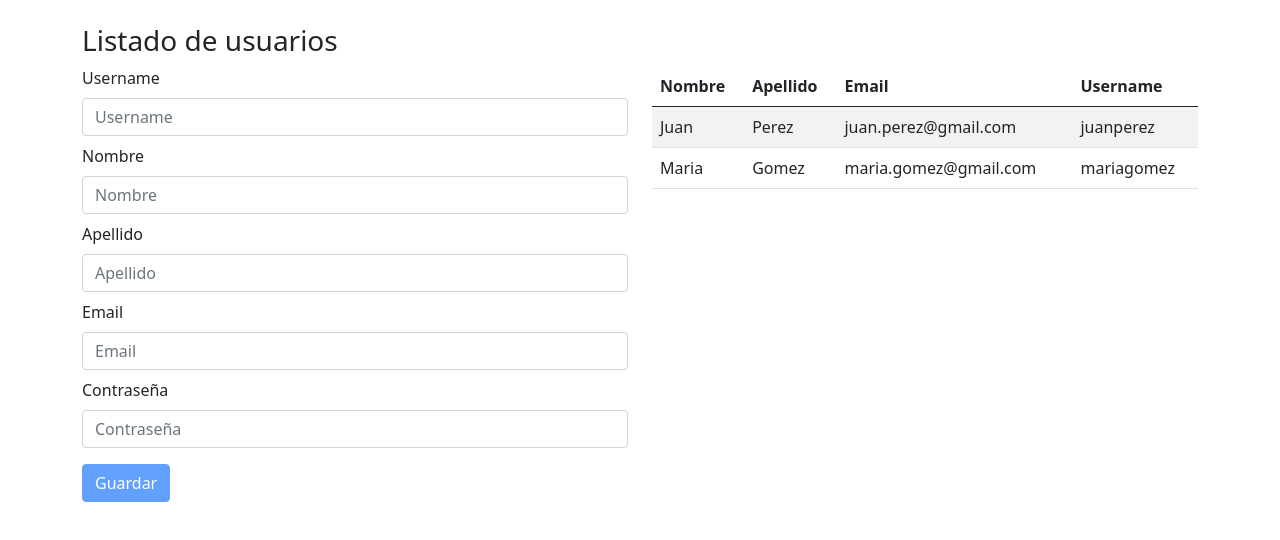
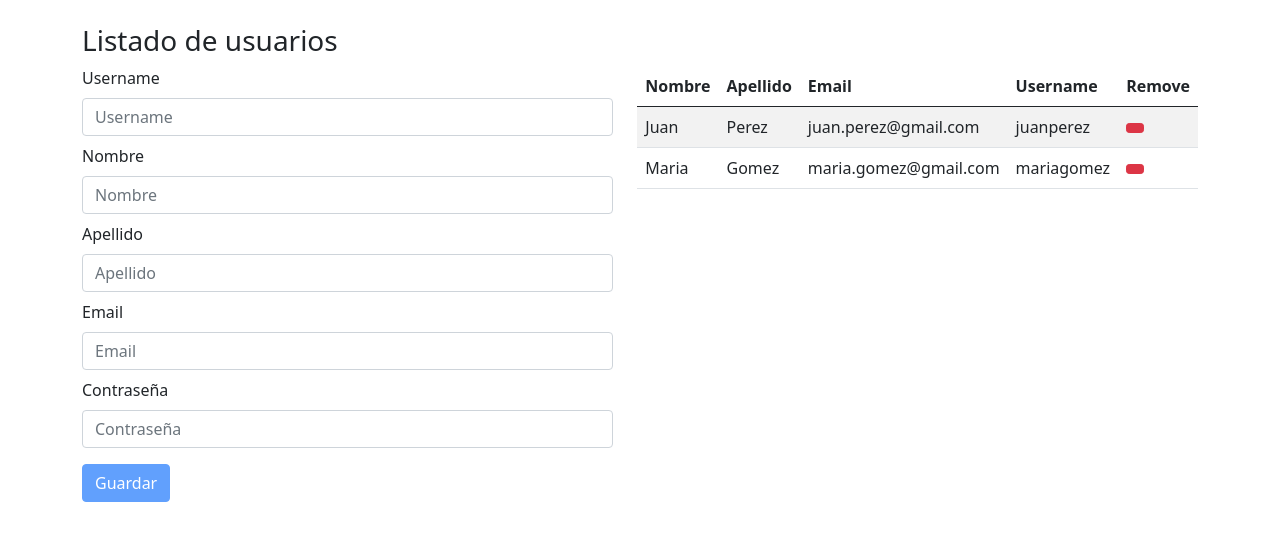
Before and after one commit to brahiant/angular_user_app, an Angular app: page / in a window 1280 px wide. Shown: the top 540 px of the page. Built offline with nearby package versions, Linux system fonts and the light colour scheme.

Commit message:
Implementa la funcionalidad para eliminar usuarios en el componente UserApp. Se añade un botón de eliminación en el componente User y se emite un evento al componente padre para actualizar la lista de usuarios.

```diff
--- a/src/app/components/user-app.component.html
+++ b/src/app/components/user-app.component.html
@@ -7,7 +7,7 @@
             </form>
         </div>
         <div class="col">
-            <app-user [users]="users"></app-user>
+            <app-user [users]="users" (idUserEventEmitter)="removeUser($event)"></app-user>
         </div>
     </div>
 </div>
--- a/src/app/components/user-app.component.ts
+++ b/src/app/components/user-app.component.ts
@@ -25,4 +25,8 @@ export class UserAppComponent implements OnInit{
    addUser(user: user){
     this.users = [...this.users, {...user}];
    }
+
+   removeUser(id: number){
+    this.users = this.users.filter(user => user.id !== id);
+   }
 }
--- a/src/app/components/user/user.component.html
+++ b/src/app/components/user/user.component.html
@@ -10,6 +10,7 @@
                  <th>Apellido</th>
                  <th>Email</th>
                  <th>Username</th>
+                 <th>Remove</th>
              </tr>
          </thead>
          <tbody>
@@ -19,6 +20,11 @@
                      <td>{{ user.lastName }}</td>
                      <td>{{ user.email }}</td>
                      <td>{{ user.username }}</td>
+                     <td>
+                        <button class="btn btn-danger btn-sm" (click)="onRemoveUser(user.id)">
+                            <i class="fa fa-trash"></i>
+                        </button>
+                     </td>
                  </tr>
              }
          </tbody>
--- a/src/app/components/user/user.component.ts
+++ b/src/app/components/user/user.component.ts
@@ -1,5 +1,6 @@
-import { Component, Input } from '@angular/core';
+import { Component, EventEmitter, Input, Output } from '@angular/core';
 import { user } from '../../models/user';
+
 
 @Component({
   selector: 'app-user',
@@ -9,4 +10,12 @@ import { user } from '../../models/user';
 })
 export class UserComponent {
   @Input() users: user[] = [];
+
+  @Output() idUserEventEmitter: EventEmitter<number> = new EventEmitter<number>();
+
+  onRemoveUser(id: number):void{
+    if(confirm('¿Estás seguro de querer eliminar este usuario?')){
+      this.idUserEventEmitter.emit(id);
+    }
+  }
 }
```
